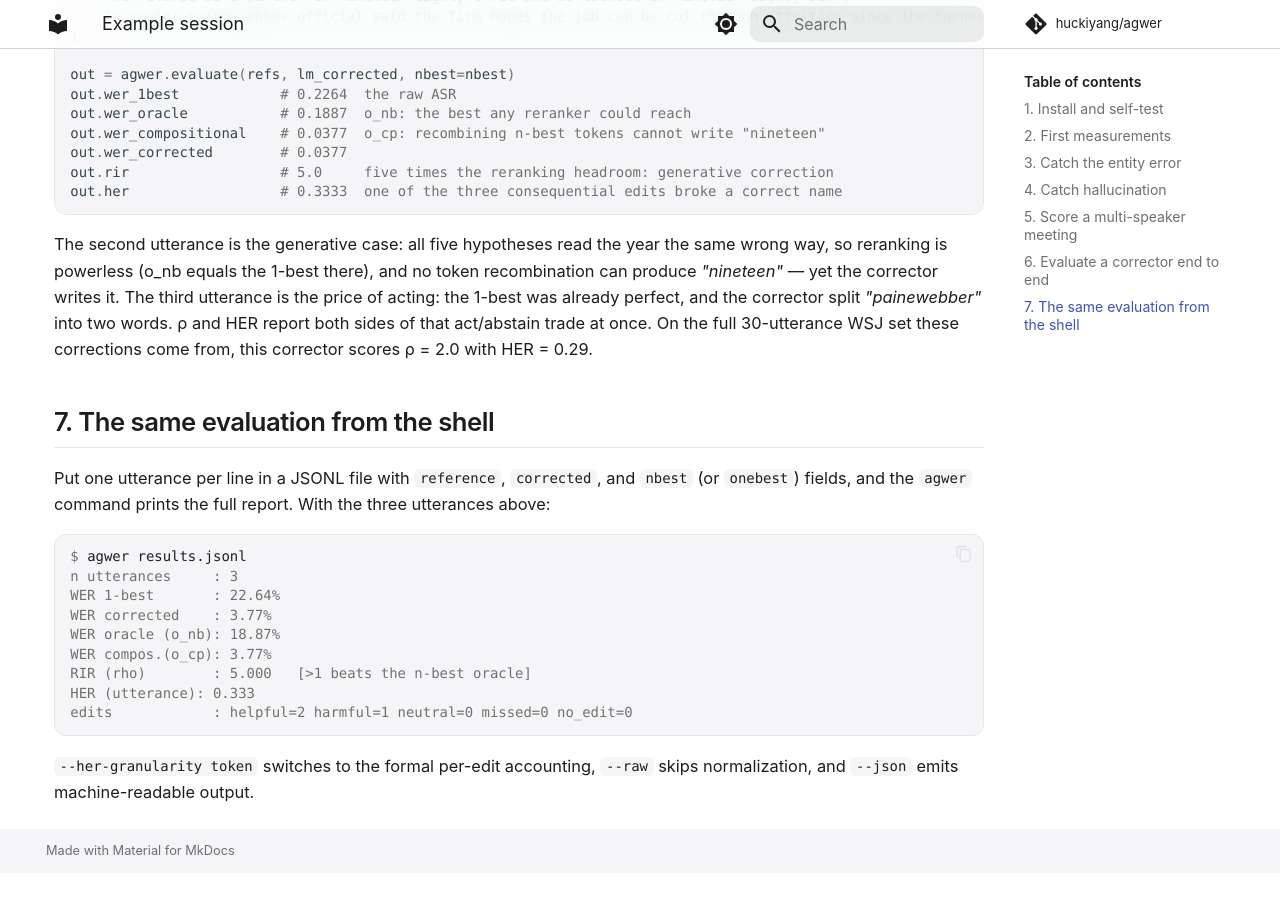
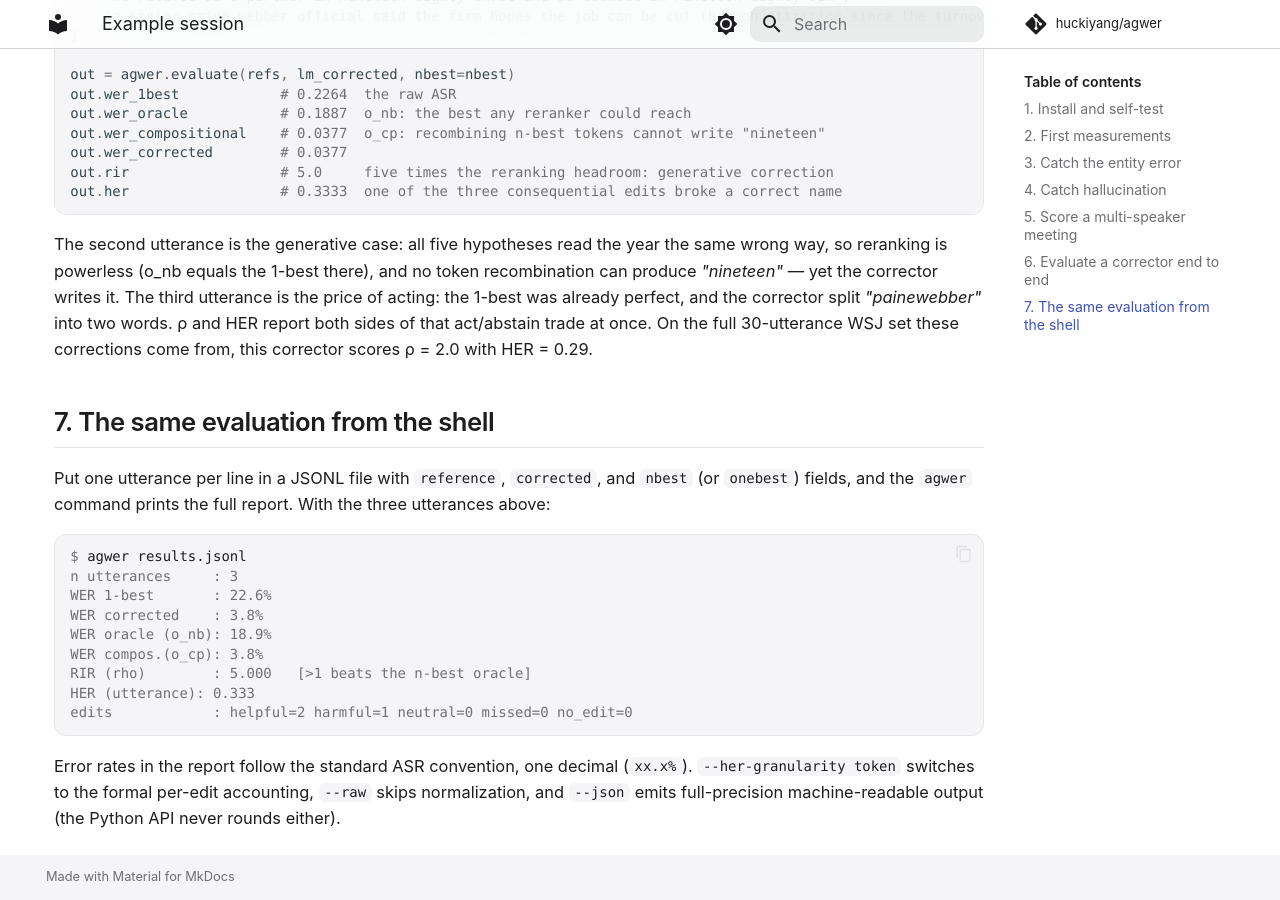
Before and after one commit to huckiyang/agwer, an MkDocs documentation site: the page built from docs/examples.md, in a window 1280 px wide and 900 px high, scrolled down 2614 px. Built offline with MkDocs 1.6.1 and Material for MkDocs 9.7.7, drawn with Linux system fonts in a browser that asks for light colours; comment, search, counter and statistics services are not loaded; before the commit the page ends 3487 px from its top, so only the background shows below that.

Commit message:
cli: standard ASR reporting, one decimal (xx.x%) in the human report (v0.4.4)
The human-readable JSONL report now rounds error rates to the standard
ASR convention. --json keeps full-precision floats and the Python API
never rounds; the convention is noted on the CLI and example pages.

Co-Authored-By: Claude Fable 5 <noreply@anthropic.com>

````diff
--- a/docs/examples.md
+++ b/docs/examples.md
@@ -149,14 +149,16 @@ report. With the three utterances above:
 ```console
 $ agwer results.jsonl
 n utterances     : 3
-WER 1-best       : 22.64%
-WER corrected    : 3.77%
-WER oracle (o_nb): 18.87%
-WER compos.(o_cp): 3.77%
+WER 1-best       : 22.6%
+WER corrected    : 3.8%
+WER oracle (o_nb): 18.9%
+WER compos.(o_cp): 3.8%
 RIR (rho)        : 5.000   [>1 beats the n-best oracle]
 HER (utterance): 0.333
 edits            : helpful=2 harmful=1 neutral=0 missed=0 no_edit=0
 ```
 
-`--her-granularity token` switches to the formal per-edit accounting,
-`--raw` skips normalization, and `--json` emits machine-readable output.
+Error rates in the report follow the standard ASR convention, one decimal
+(`xx.x%`). `--her-granularity token` switches to the formal per-edit
+accounting, `--raw` skips normalization, and `--json` emits full-precision
+machine-readable output (the Python API never rounds either).
--- a/pyproject.toml
+++ b/pyproject.toml
@@ -1,6 +1,6 @@
 [project]
 name = "agwer"
-version = "0.4.3"
+version = "0.4.4"
 description = "Agentic WER: WER/MER/WIL/WIP/CER plus RIR, HER, and n-best oracles for evaluating ASR error correctors and voice agents. Self-contained, single dependency (RapidFuzz)."
 readme = "README.md"
 authors = [
--- a/src/agwer/__init__.py
+++ b/src/agwer/__init__.py
@@ -39,7 +39,7 @@ from agwer.multispeaker import cp_statistics, cpwer
 from agwer.normalizers import BasicTextNormalizer, EnglishTextNormalizer
 from agwer.text import default_normalize
 
-__version__ = "0.4.3"
+__version__ = "0.4.4"
 
 __all__ = [
     "wer",
````
Also changed, not shown: docs/cli.md (+5 -0 lines), 1 other file.
